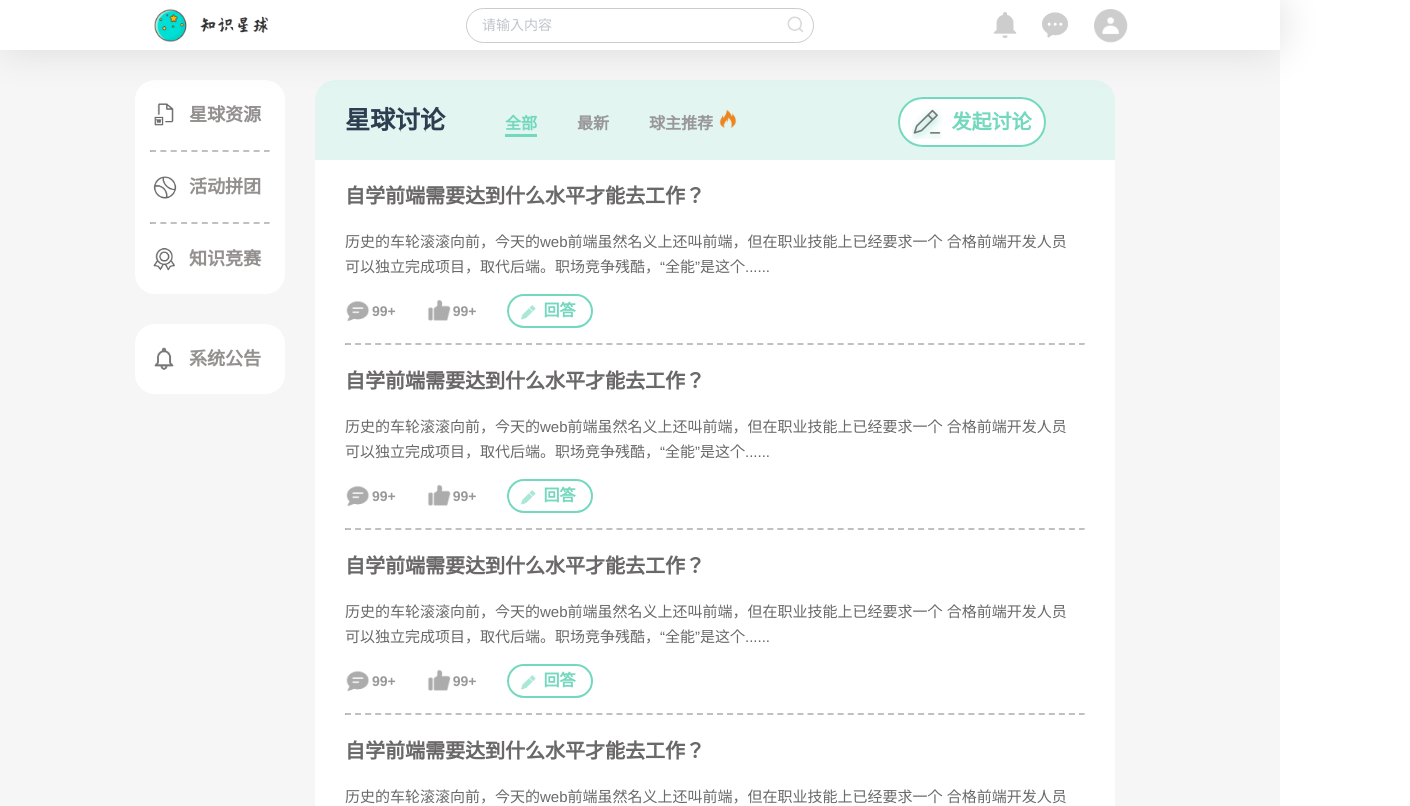
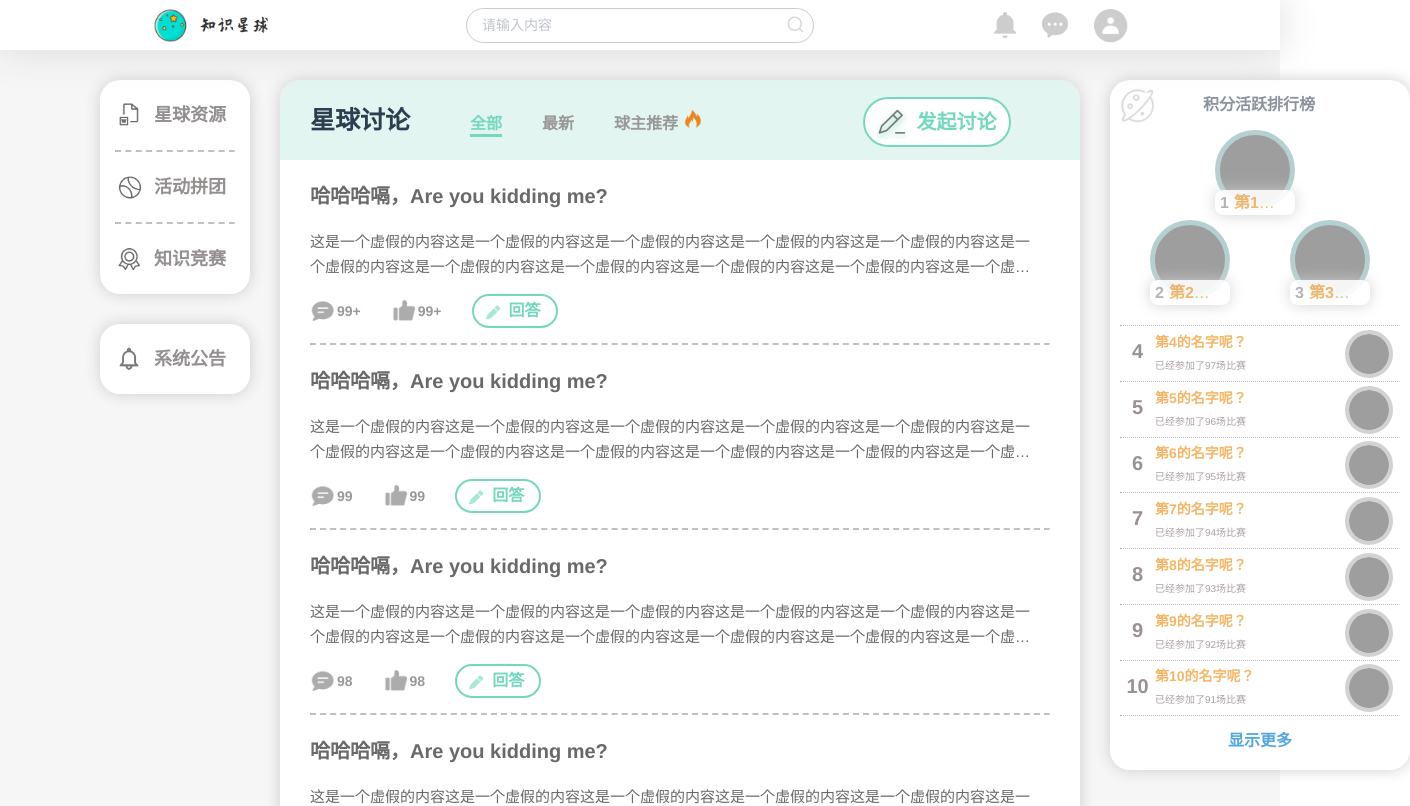
Before and after one commit to R-YYY/Knowledge-Planet, a Vue app: page /planet/homepage in a window 1280 px wide. Shown: the top 806 px of the page, 1410 px wide, since content can reach past the window. Built offline with nearby package versions, Linux system fonts and the light colour scheme; grey boxes are pictures that could not be loaded.

Commit message:
修复错位bug

```diff
--- a/src/components/planet/homepage/IntegralRank.vue
+++ b/src/components/planet/homepage/IntegralRank.vue
@@ -64,6 +64,7 @@ export default {
   height: 690px;
   border-radius: 20px;
   background-color: white;
+  box-shadow: 0 0 15px #cdcdcd;
 }
 
 .header{
--- a/src/components/planet/homepage/PlanetChoice.vue
+++ b/src/components/planet/homepage/PlanetChoice.vue
@@ -1,5 +1,5 @@
 <template>
-  <div style="position: fixed">
+  <div>
     <div class="choice_card">
       <div class="choice">
         <img src="../../../assets/icon/resources.png" alt="">
@@ -35,8 +35,10 @@ export default {
 .choice_card{
   width: 150px;
   margin-top: 30px;
+  margin-left: 100px;
   background: white;
   border-radius: 20px;
+  box-shadow: 0 0 15px #cdcdcd;
 }
 
 .choice{
--- a/src/components/planet/homepage/TopicArea.vue
+++ b/src/components/planet/homepage/TopicArea.vue
@@ -12,17 +12,16 @@
     </div>
     <div v-for="i in 10">
       <div class="desc">
-        <p class="name">自学前端需要达到什么水平才能去工作？</p>
-        <p class="content">历史的车轮滚滚向前，今天的web前端虽然名义上还叫前端，但在职业技能上已经要求一个
-          合格前端开发人员可以独立完成项目，取代后端。职场竞争残酷，“全能”是这个......</p>
+        <p class="name">{{topics[i-1].name}}</p>
+        <p class="content">{{topics[i-1].content}}</p>
       </div>
       <div class="opt">
         <img src="../../../assets/icon/comment.png" alt="">
-        <span>99+</span>
+        <span>{{topics[i-1].comment_num>99?"99+":topics[i-1].comment_num}}</span>
       </div>
       <div class="opt">
         <img src="../../../assets/icon/thumb.png" alt="">
-        <span>99+</span>
+        <span>{{topics[i-1].thumb_num>99?"99+":topics[i-1].thumb_num}}</span>
       </div>
       <div class="answer">
         <img src="../../../assets/icon/write.png" alt="">
@@ -38,7 +37,7 @@ export default {
   name: "TopicArea",
   data(){
     return{
-
+      topics:[],
     }
   },
   methods:{
@@ -48,6 +47,18 @@ export default {
       document.getElementById("recommend").className="no_show";
       document.getElementById(obj).className="show";
     },
+  },
+  created() {
+    for (let i = 0; i < 10; i++) {
+      this.topics.push({
+        name:"哈哈哈嗝，Are you kidding me?",
+        content:"这是一个虚假的内容这是一个虚假的内容这是一个虚假的内容这是一个虚假的内容" +
+            "这是一个虚假的内容这是一个虚假的内容这是一个虚假的内容这是一个虚假的内容这是一" +
+            "个虚假的内容这是一个虚假的内容这是一个虚假的内容这是一个虚假的内容这是一个虚假的内容",
+        comment_num:100-i,
+        thumb_num:100-i,
+      })
+    }
   }
 }
 </script>
@@ -57,9 +68,10 @@ export default {
   text-align: left;
   width: 800px;
   height: 100%;
-  margin: 30px 30px 0 180px;
+  margin: 30px 30px 0;
   background-color: white;
-  border-radius: 20px;
+  border-radius: 20px 20px 0 0;
+  box-shadow: 0 0 15px #cdcdcd;
 }
 
 .topic_header{
@@ -134,6 +146,12 @@ export default {
   line-height: 25px;
   margin-left: 30px;
   margin-right: 40px;
+  display:-webkit-box;
+  -webkit-box-orient:vertical;
+  line-clamp:2;
+  -webkit-line-clamp:2;
+  overflow:hidden;
+  text-overflow:ellipsis ;
 }
 
 .line{
--- a/src/views/planet/PlanetHomePageView.vue
+++ b/src/views/planet/PlanetHomePageView.vue
@@ -2,13 +2,13 @@
   <div id="planetHomePage">
     <Header></Header>
     <div class="main">
-      <div class="left">
+      <div>
         <PlanetChoice></PlanetChoice>
       </div>
-      <div class="mid">
+      <div>
         <TopicArea></TopicArea>
       </div>
-      <div class="right">
+      <div>
         <IntegralRank></IntegralRank>
       </div>
     </div>
@@ -31,28 +31,8 @@ export default {
 }
 
 .main{
+  display: flex;
   text-align: center;
-  height: 2000px;
-}
-
-.left{
-  display: inline-block;
-  vertical-align: top;
   height: 100%;
-  /*background-color: #ff0f05;*/
-}
-
-.mid{
-  display: inline-block;
-  vertical-align: top;
-  height: 100%;
-  /*background-color: #3aff52;*/
-}
-
-.right{
-  display: inline-block;
-  vertical-align: top;
-  height: 100%;
-  /*background-color: #80c4ff;*/
 }
 </style>
--- a/src/views/planet/resource/ResourceView.vue
+++ b/src/views/planet/resource/ResourceView.vue
@@ -111,7 +111,7 @@ export default {
   justify-content: space-between;
 }
 
-.find_psd_card {
+.card {
   margin: 40px 20px 10px 20px;
 }
 </style>
```
